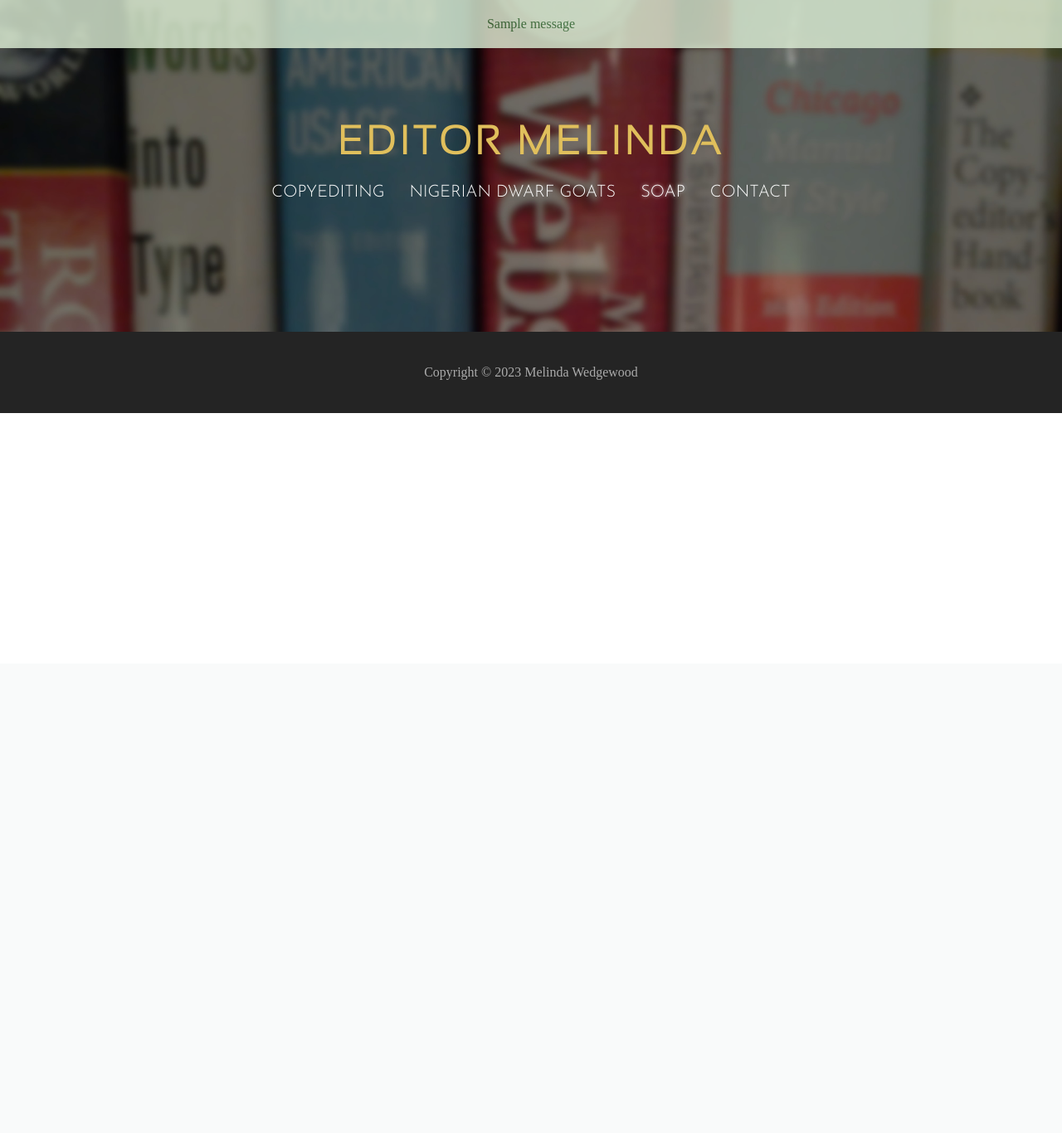
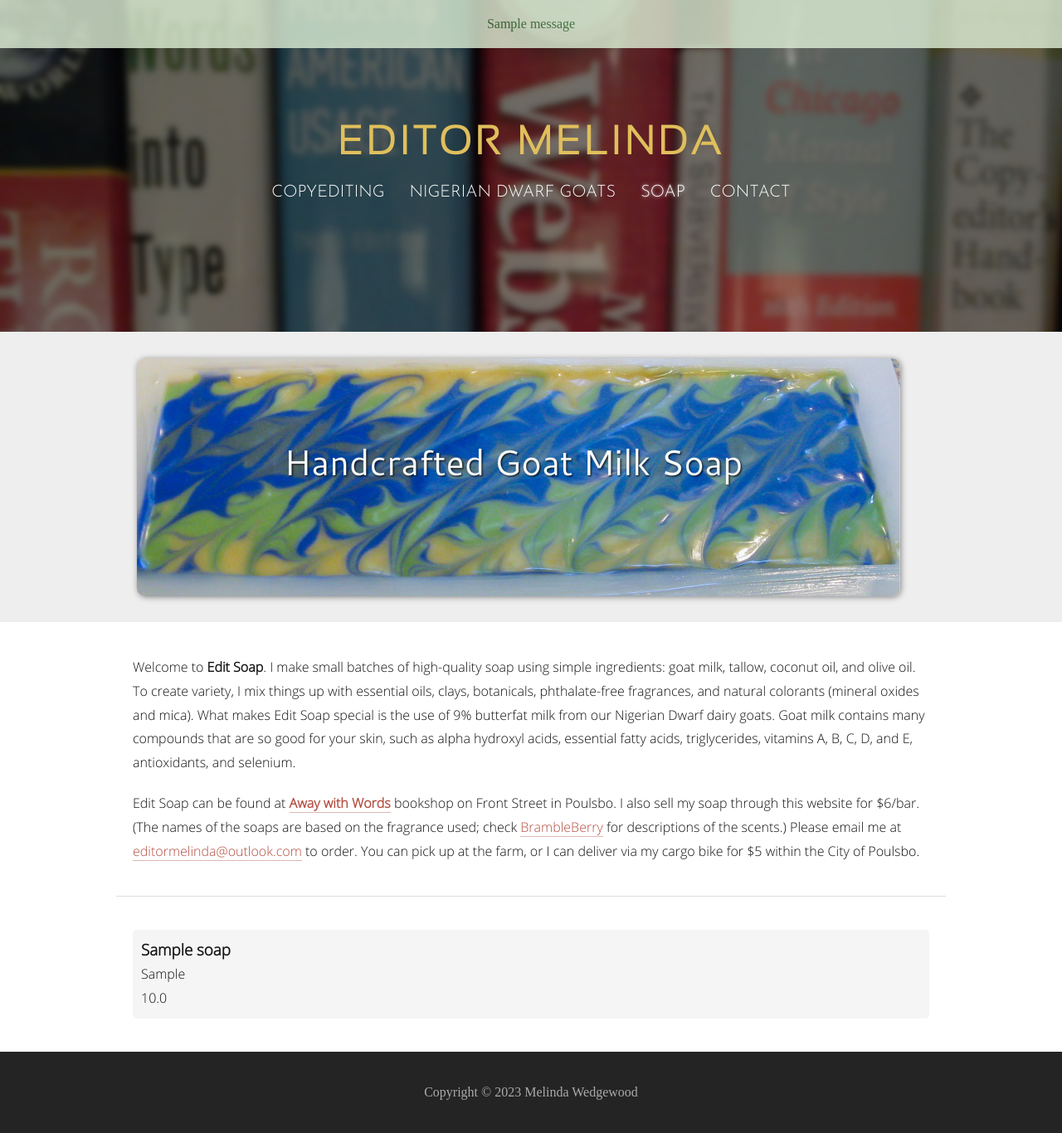
Before and after one commit to pianosuki/goatmountainview.com, a Flask app: page /soap in a window 1280 px wide. Shown: the whole page at 83% size. Before the commit the page ends 498 px from the top, so only its background shows below. Run offline with Flask 3, Linux system fonts and the light colour scheme; tables that the repository leaves empty hold one stand-in row (values such as "Sample post"); one stand-in notice (Sample message) is shown; parts of the project's set-up code (start-up, migrations or seed data) failed here and were passed over.

Commit message:
Add admin UI page for managing database

```diff
--- a/app/config.py
+++ b/app/config.py
@@ -5,7 +5,10 @@ load_dotenv()
 
 SECRET_KEY = os.getenv("SECRET_KEY")
 SQLALCHEMY_DATABASE_URI = "sqlite:///storage.db"
-STATIC_FOLDER = "/app/static"
+APP_ROOT = os.path.dirname(os.path.abspath(__file__))
+STATIC_FOLDER = os.path.join(APP_ROOT, "static")
+UPLOAD_FOLDER = os.path.join(APP_ROOT, "static", "images", "uploads")
+ALLOWED_EXTENSIONS = ["jpg", "jpeg", "png"]
 
 if SECRET_KEY is None:
     raise ValueError("Missing SECRET_KEY environment variable")
--- a/app/routes.py
+++ b/app/routes.py
@@ -1,7 +1,11 @@
+import os
 from flask import render_template, redirect, url_for, request, flash
 from flask_login import login_user, login_required, logout_user
-from app import app, bcrypt
-from app.models import User
+from werkzeug.utils import secure_filename
+from app import app, db, bcrypt
+from app.models import User, Soap
+from app.crud import get_all_tables, add_table_row, edit_table_row, delete_table_row, get_table_rows
+from app.utils import allowed_file
 
 
 @app.route("/")
@@ -36,7 +40,8 @@ def foundation():
 
 @app.route("/soap")
 def soap():
-    return render_template("soap.html")
+    soaps = Soap.query.all()
+    return render_template("soap.html", soaps=soaps)
 
 
 @app.route("/contact")
@@ -68,7 +73,95 @@ def logout():
     return redirect("/")
 
 
-@app.route("/admin")
+@app.route("/admin", methods=["GET", "POST"])
 @login_required
 def admin():
-    return render_template("admin.html")
+    if request.method == "POST":
+        action = request.form.get("action")
+        match action:
+            case "edit":
+                table_name = request.form["table_name"]
+                return redirect(url_for("admin_table", table_name=table_name))
+            case "cancel":
+                return redirect(url_for("index"))
+    tables = get_all_tables().keys()
+    return render_template("admin.html", tables=tables)
+
+
+@app.route("/admin/<table_name>", methods=["GET", "POST"])
+@login_required
+def admin_table(table_name):
+    if request.method == "POST":
+        action = request.form.get("action")
+        match action:
+            case "add":
+                column_data = {}
+                if "image" in request.files:
+                    image = request.files["image"]
+                    if image.filename == "":
+                        flash("Error: No selected file", "error")
+                        return redirect(url_for("admin_table", table_name=table_name))
+                    if image and allowed_file(image.filename):
+                        filename = secure_filename(image.filename)
+                        image.save(os.path.join(app.config["UPLOAD_FOLDER"], filename))
+                        add_table_row("images", {"filename": filename})
+                        column_data["image"] = filename
+                for key, value in request.form.items():
+                    match key:
+                        case "action":
+                            continue
+                        case "password":
+                            column_data[key] = bcrypt.generate_password_hash(value).decode("utf-8")
+                        case _:
+                            column_data[key] = value
+                add_table_row(table_name, column_data)
+                flash(f"Success: Added row ({len(get_table_rows(table_name))}) to table '{table_name}'", "success")
+                return redirect(url_for("admin_table", table_name=table_name))
+            case "edit":
+                row_id = request.form.get("row_id")
+                return redirect(url_for("admin_edit", table_name=table_name, row_id=row_id))
+            case "delete":
+                row_id = request.form.get("row_id")
+                delete_table_row(table_name, row_id)
+                flash(f"Success: Deleted row ({row_id}) from table '{table_name}'", "success")
+            case "cancel":
+                return redirect(url_for("admin"))
+    table = get_all_tables()[table_name]
+    return render_template("admin_table.html", table_name=table_name, table=table)
+
+
+@app.route("/admin/<table_name>/edit/<row_id>", methods=["GET", "POST"])
+@login_required
+def admin_edit(table_name, row_id):
+    try:
+        row_id = int(row_id)
+    except ValueError:
+        flash("Error: ID must be integer", "error")
+        return redirect(url_for("admin_table", table_name=table_name))
+    if request.method == "POST":
+        action = request.form.get("action")
+        match action:
+            case "edit":
+                column_data = {}
+                if "image" in request.files:
+                    image = request.files["image"]
+                    if image and allowed_file(image.filename):
+                        filename = secure_filename(image.filename)
+                        image.save(os.path.join(app.config["UPLOAD_FOLDER"], filename))
+                        add_table_row("images", {"filename": filename})
+                        column_data["image"] = filename
+                for key, value in request.form.items():
+                    match key:
+                        case "action":
+                            continue
+                        case "password":
+                            column_data[key] = bcrypt.generate_password_hash(value).decode("utf-8")
+                        case _:
+                            column_data[key] = value
+                edit_table_row(table_name, row_id, column_data)
+                flash(f"Success: Edited row ({row_id}) in table '{table_name}'", "success")
+                return redirect(url_for("admin_table", table_name=table_name))
+            case "cancel":
+                return redirect(url_for("admin_table", table_name=table_name))
+    table = get_all_tables()[table_name]
+    return render_template("admin_edit.html", table_name=table_name, table=table, row_id=row_id)
--- a/app/static/css/main.css
+++ b/app/static/css/main.css
@@ -24,7 +24,7 @@
     justify-content: center;
     width: 100%;
     height: 50vmin;
-    background-image: url('../images/bg_blurred.jpg');
+    background-image: url('../images/header.jpg');
     background-size: cover;
 }
 
@@ -82,7 +82,7 @@
 }
 
 .nav-drop-down-list li:not(:last-child) {
-    border-bottom: 1px solid rgba(200, 180, 190, 0.5);
+    border-bottom: 1px solid rgba(190, 190, 190, 0.5);
 }
 
 .nav-item:hover .nav-drop-down-list {
@@ -91,7 +91,7 @@
 }
 
 .nav-underline {
-    background-color: rgba(200, 180, 190, 0.5);
+    background-color: rgba(190, 190, 190, 0.5);
     width: 0;
     height: 1px;
     display: block;
@@ -121,8 +121,15 @@
     color: #e0bf5c;
 }
 
+.main {
+    display: flex;
+    flex-direction: column;
+    align-items: center;
+}
+
 .content-header {
     width: 100%;
+    min-height: 350px;
     background-color: #eee;
     display: flex;
     justify-content: center;
@@ -144,7 +151,7 @@
     justify-content: center;
 }
 
-.content-header-item > * {
+.content-header-item > *:not(:last-child) {
     margin-bottom: 20px;
 }
 
@@ -162,6 +169,52 @@
     font-weight: 600;
 }
 
+.content-header-item > img {
+    box-shadow: 1px 1px 7px rgba(30, 30, 30, 0.5);
+    border-radius: 10px;
+}
+
+.content-body {
+    max-width: 1000px;
+    width: 100%;
+}
+
+.content-body a {
+    color: #b24d40;
+    border-bottom: 1px solid #deb7b2;
+    text-decoration: none;
+}
+
+.content-section {
+    padding: 40px 20px;
+    color: #111;
+    font-family: 'Open Sans', Helvetica, sans-serif;
+    line-height: 180%;
+}
+
+.content-section > *:not(:last-child) {
+    margin-bottom: 20px;
+}
+
+.content-section-spacer {
+    display: block;
+    width: 100%;
+    height: 1px;
+    background-color: rgba(190, 190, 190, 0.5);
+}
+
+.content-grid {
+    display: grid;
+    grid-template-columns: repeat(auto-fit, minmax(300px, 1fr));
+    grid-gap: 20px;
+}
+
+.content-grid-item {
+    background-color: #f5f5f5;
+    padding: 10px;
+    border-radius: 5px;
+}
+
 .footer {
     width: 100%;
     padding: 40px 0;
@@ -171,3 +224,26 @@
     flex-direction: column;
     align-items: center;
 }
+
+.admin-btn {
+    display: flex;
+    position: fixed;
+    top: 5px;
+    left: 5px;
+    background-color: #aaa;
+    border-radius: 5px;
+    cursor: pointer;
+    opacity: 0.05;
+    transition: opacity 0.2s ease;
+    z-index: 99;
+}
+
+.admin-btn > a {
+    text-decoration: none;
+    color: #333;
+    padding: 8px 16px;
+}
+
+.admin-btn:hover {
+    opacity: 0.8;
+}
--- a/app/templates/base.html
+++ b/app/templates/base.html
@@ -20,6 +20,7 @@
             </div>
         {% endif %}
     {% endwith %}
+    <div class="admin-btn"><a href="/admin">Admin</a></div>
     <header class="header">
         <div class="logo">
             <h1>Editor Melinda</h1>
@@ -62,7 +63,7 @@
         </nav>
     </header>
 
-    <main>
+    <main class="main">
         {% block content %}{% endblock %}
     </main>
 
--- a/app/templates/soap.html
+++ b/app/templates/soap.html
@@ -11,4 +11,40 @@
 {% endblock %}
 
 {% block content %}
+    <div class="content-header">
+        <div class="content-header-container">
+            <div class="content-header-item">
+                <img src="{{ url_for('static', filename='images/soap.jpg') }}">
+            </div>
+        </div>
+    </div>
+    <div class="content-body">
+        <div class="content-section">
+            <p>
+                Welcome to <b>Edit Soap</b>. I make small batches of high-quality soap using simple ingredients: goat milk, tallow,
+                coconut oil, and olive oil. To create variety, I mix things up with essential oils, clays, botanicals,
+                phthalate-free fragrances, and natural colorants (mineral oxides and mica). What makes Edit Soap special is
+                the use of 9% butterfat milk from our Nigerian Dwarf dairy goats. Goat milk contains many compounds that are
+                so good for your skin, such as alpha hydroxyl acids, essential fatty acids, triglycerides, vitamins A, B, C,
+                D, and E, antioxidants, and selenium.
+            </p>
+            <p>
+                Edit Soap can be found at <a href="https://www.facebook.com/AWWBookshop/"><b>Away with Words</b></a> bookshop on
+                Front Street in Poulsbo. I also sell my soap through this website for $6/bar. (The names of the soaps are
+                based on the fragrance used; check <a href="http://brambleberry.com/">BrambleBerry</a> for descriptions of
+                the scents.) Please email me at <a href="mailto:editormelinda@outlook.com">editormelinda@outlook.com</a> to
+                order. You can pick up at the farm, or I can deliver via my cargo bike for $5 within the City of Poulsbo.
+            </p>
+        </div>
+        <span class="content-section-spacer"></span>
+        <div class="content-section content-grid">
+            {% for soap in soaps %}
+                <div class="content-grid-item">
+                    <h3>{{ soap.name }}</h3>
+                    <p>{{ soap.ingredients }}</p>
+                    <p>{{ soap.weight }}</p>
+                </div>
+            {% endfor %}
+        </div>
+    </div>
 {% endblock %}
--- a/setup.py
+++ b/setup.py
@@ -6,10 +6,10 @@ from app.models import User
 
 def setup():
     with app.app_context():
+        os.makedirs(app.config["UPLOAD_FOLDER"], exist_ok=True)
         db_file = "instance/" + app.config["SQLALCHEMY_DATABASE_URI"].split("///")[1]
         if not os.path.exists(db_file):
             db.create_all()
-        else:
             load_dotenv()
             username = os.getenv("USERNAME")
             password = os.getenv("PASSWORD")
@@ -20,3 +20,5 @@ def setup():
                 user = User(username=username, password=hashed_password)
                 db.session.add(user)
                 db.session.commit()
+        else:
+            db.create_all()
```
Also changed, not shown: app/crud.py (added, +65 -0 lines), app/models.py (+15 -0 lines), app/static/css/admin.css (added, +187 -0 lines), app/templates/admin.html (+20 -1 lines), app/templates/admin_edit.html (added, +51 -0 lines), app/templates/admin_table.html (added, +80 -0 lines), app/utils.py (added, +12 -0 lines), app/static/images/bg.jpg (deleted), app/static/images/header.jpg (renamed from app/static/images/bg_blurred.jpg), app/static/images/soap.jpg (added).
